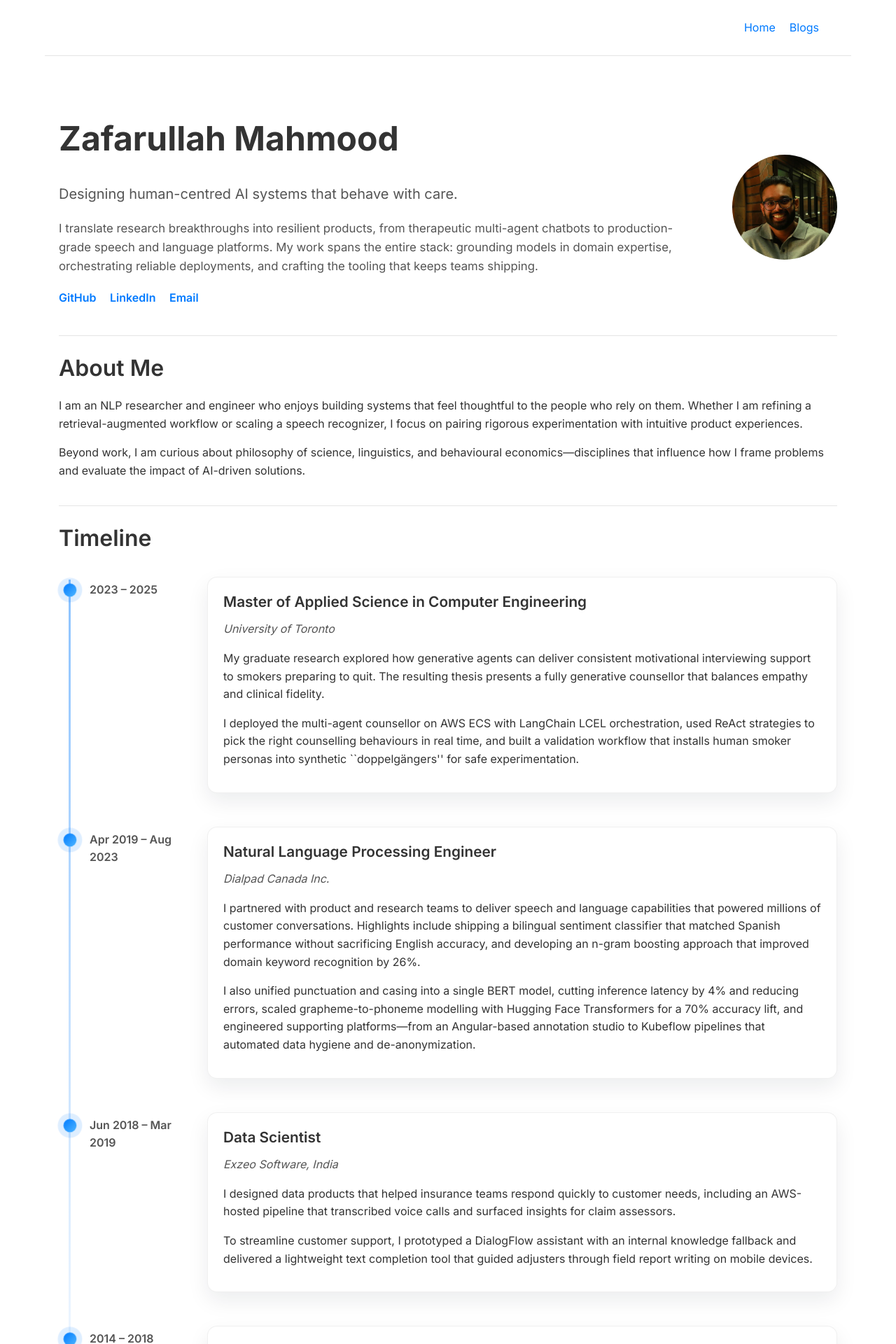
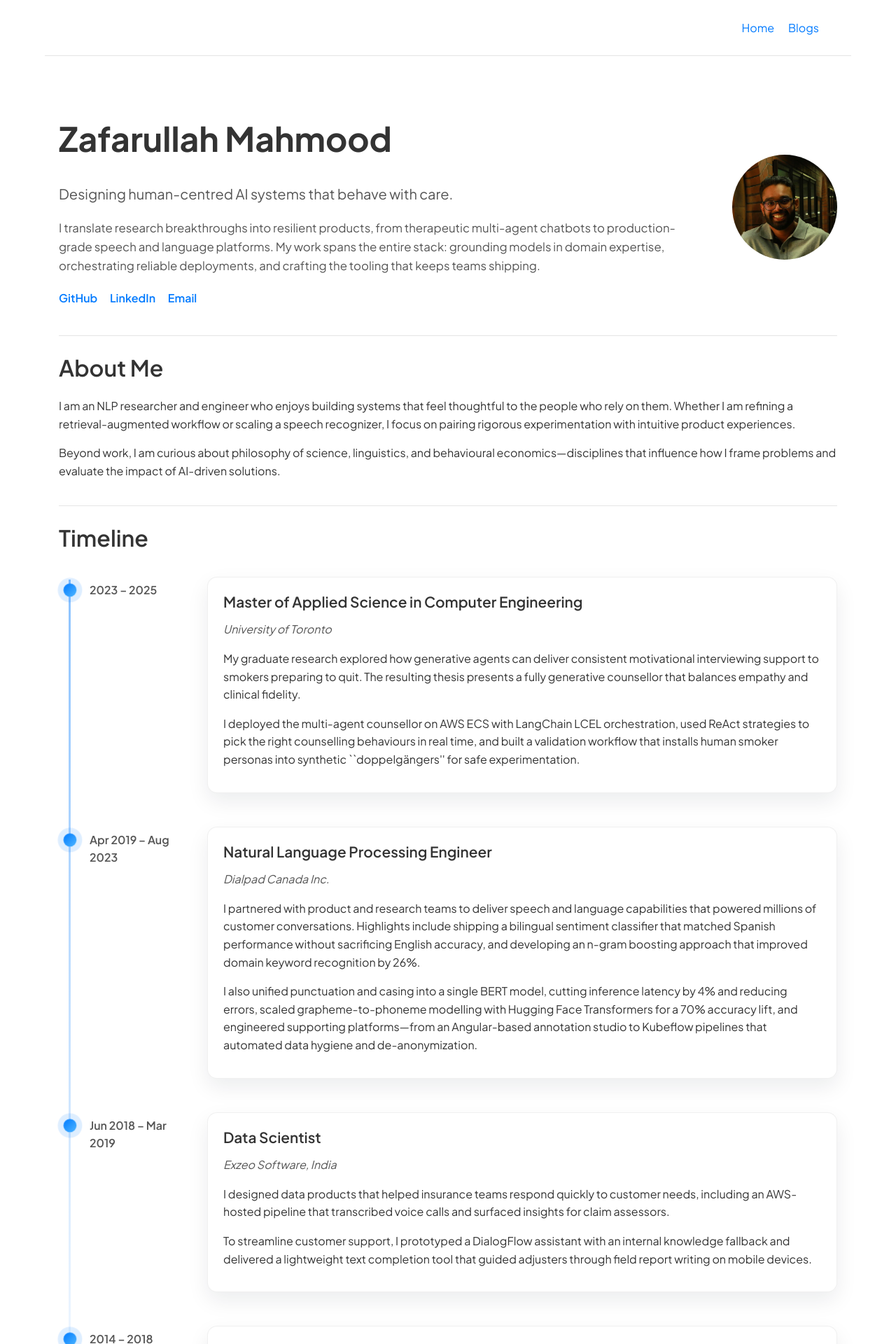
Before and after one commit to zaffnet/zaffnet.github.io, a Jekyll site: the page built from index.html, in a window 1280 px wide. Shown: the top 1920 px of the page at 70% size. Built offline with Jekyll 4.4.1, drawn with Linux system fonts in a browser that asks for light colours.

Commit message:
Switch site typography to Plus Jakarta Sans

```diff
--- a/_layouts/default.html
+++ b/_layouts/default.html
@@ -8,7 +8,7 @@
   <link rel="stylesheet" href="{{ "/assets/css/syntax.css" | relative_url }}">
   <link rel="preconnect" href="https://fonts.googleapis.com">
   <link rel="preconnect" href="https://fonts.gstatic.com" crossorigin>
-  <link href="https://fonts.googleapis.com/css2?family=Inter:wght@400;500;600;700&display=swap" rel="stylesheet">
+  <link href="https://fonts.googleapis.com/css2?family=Plus+Jakarta+Sans:wght@400;500;600;700&display=swap" rel="stylesheet">
   <script src="https://polyfill.io/v3/polyfill.min.js?features=es6"></script>
   <script id="MathJax-script" async src="https://cdn.jsdelivr.net/npm/mathjax@3/es5/tex-mml-chtml.js"></script>
 </head>
--- a/assets/css/style.css
+++ b/assets/css/style.css
@@ -9,7 +9,7 @@
 }
 
 body {
-  font-family: 'Inter', -apple-system, BlinkMacSystemFont, "Segoe UI", Roboto, "Helvetica Neue", Arial, sans-serif;
+  font-family: 'Plus Jakarta Sans', 'Inter', -apple-system, BlinkMacSystemFont, "Segoe UI", Roboto, "Helvetica Neue", Arial, sans-serif;
   line-height: 1.6;
   color: var(--text-primary);
   background-color: var(--background-primary);
```
Also changed, not shown: assets/img/skills/faiss.svg, assets/img/skills/nemo.svg.
